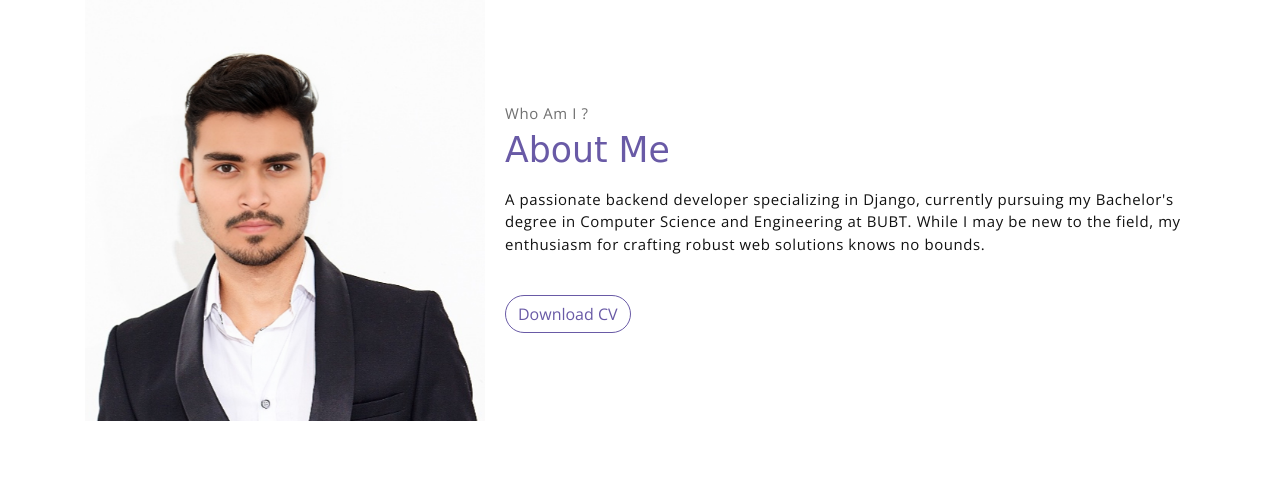
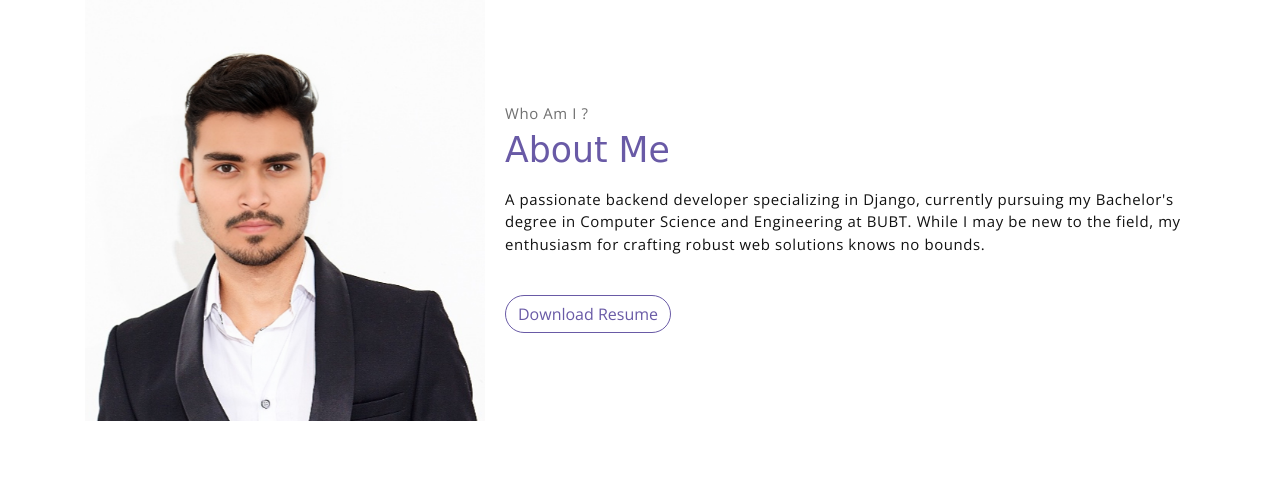
Before and after one commit to Sayed1-11/Portfolio, a Django app: page / in a window 1280 px wide. Shown: the part 801-1286 px from the top of the page. Run offline with Django 4.2, Linux system fonts and the light colour scheme; data comes from the database, SQL or seed files in the repository; some libraries are stand-ins or nearby versions; some web fonts are replaced.

Commit message:
Update index.html

```diff
--- a/core/templates/index.html
+++ b/core/templates/index.html
@@ -80,7 +80,7 @@
 
                         A passionate backend developer specializing in Django, currently pursuing my Bachelor's degree in Computer Science and Engineering at BUBT. While I may be new to the field, my enthusiasm for crafting robust web solutions knows no bounds.
                     </p>
-                    <a href="{% static 'CV.pdf' %}" download  class="btn-rounded btn btn-outline-primary  mt-4">Download CV</a>
+                    <a href="{% static 'resume.pdf' %}" download  class="btn-rounded btn btn-outline-primary  mt-4">Download Resume</a>
                 </div>
             </div><!-- end of about wrapper -->
         </div><!-- end of container -->
```
